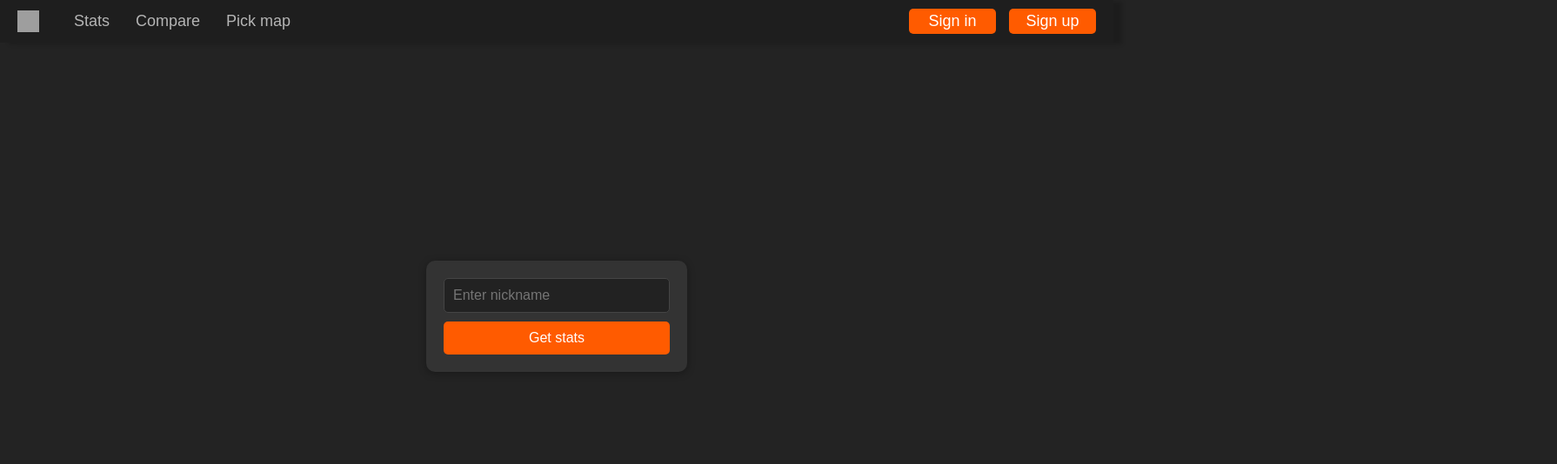
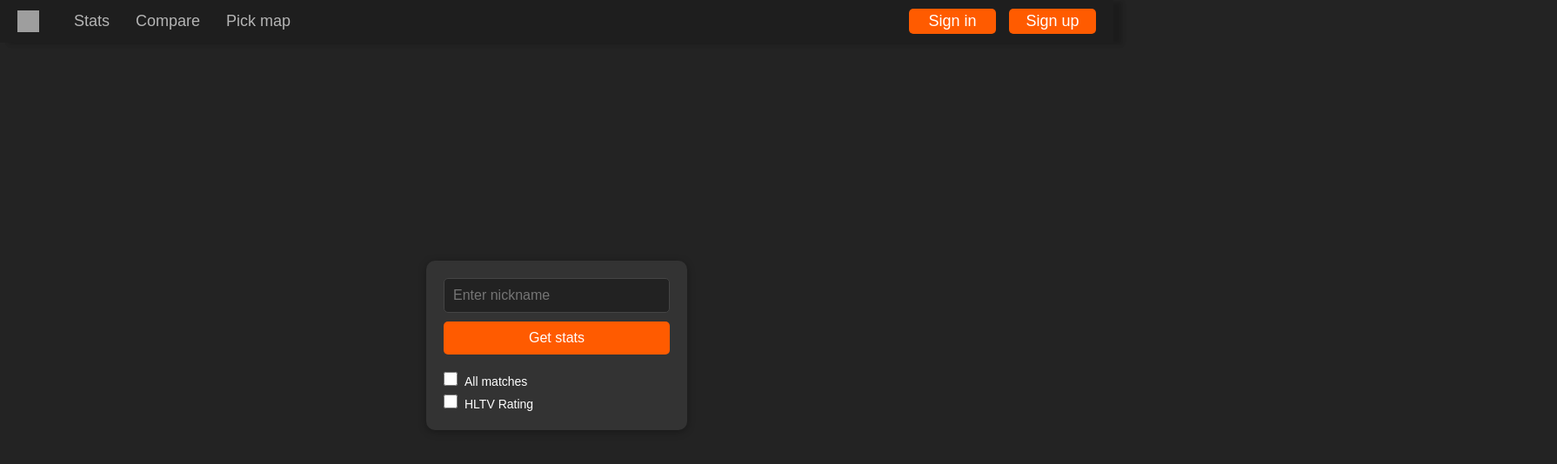
Before and after one commit to e1esm/FaceitStatsWeb, a Vue app: page /stats in a window 1280 px wide. Shown: the top 534 px of the page at 87% size, 1790 px wide, since content can reach past the window. Built offline with nearby package versions, Linux system fonts and the light colour scheme; grey boxes are pictures that could not be loaded.

Commit message:
added feature for toggling on and off hltv and all matches params

```diff
--- a/src/assets/base.css
+++ b/src/assets/base.css
@@ -59,7 +59,7 @@
 }
 
 body {
-  min-height: 100vh;
+  min-height: 100%;
   color: var(--color-text);
   background: var(--color-background);
   transition:
--- a/src/assets/main.css
+++ b/src/assets/main.css
@@ -16,12 +16,11 @@ a,
 
 @media (min-width: 1024px) {
   body {
-    display: flex;
-    place-items: center;
   }
 
   #app {
     display: grid;
+    height: 100vh;
     grid-template-columns: 1fr 1fr;
   }
 }
--- a/src/components/Compare.vue
+++ b/src/components/Compare.vue
@@ -10,21 +10,20 @@
       <img :src="firstPlayer.avatar" alt="User Avatar" class="user-avatar" />
       <div class="user-details">
         <h2><b>{{ firstPlayer.nickname }}</b></h2>
-        <p>CS2 Skill Level: {{ firstPlayer.cs2SkillLevel }}</p>
+        <p>Skill Level: {{ firstPlayer.cs2SkillLevel }}</p>
       </div>
         </div>
         <div class="stats-container" v-if="firstStats">
         <div class="left-column">
-          <p class="title">{{ firstPlayer.name }}</p>
           <div v-for="(value, key) in firstStats" :key="key" class="stat-row">
             <span class="stat-key">{{ formatKey(key) }}</span>
-            <span class="stat-value" :class="getColor(value, secondStats[key])">{{ formatValue(value) }}</span>
+
+            <span class="stat-value" :class="getColor(value, secondStats[key])" v-if="secondStats">{{ formatValue(value) }}</span>
+            <span class="stat-value" :class="'blue'" v-else>{{ formatValue(value) }}</span>
           </div>
       </div>
     </div>
   </div>
-
-  <div class="divider"></div>
 
   <div class="half">
     <input v-model="secondInput" placeholder="Enter second user to compare" v-if="!secondPlayer"/>
@@ -34,15 +33,15 @@
       <img :src="secondPlayer.avatar" alt="User Avatar" class="user-avatar" />
       <div class="user-details">
         <h2><b>{{ secondPlayer.nickname }}</b></h2>
-        <p>CS2 Skill Level: {{ secondPlayer.cs2SkillLevel }}</p>
+        <p>Skill Level: {{ secondPlayer.cs2SkillLevel }}</p>
       </div>
     </div>
     <div class="stats-container" v-if="secondStats">
         <div class="right-column">
-          <p class="title">{{ secondPlayer.name }}</p>
           <div v-for="(value, key) in secondStats" :key="key" class="stat-row">
             <span class="stat-key">{{ formatKey(key) }}</span>
-            <span class="stat-value" :class="getColor(value, firstStats[key])">{{ formatValue(value) }}</span>
+            <span class="stat-value" :class="getColor(value, firstStats[key])"v-if="firstStats">{{ formatValue(value) }}</span>
+            <span class="stat-value" :class="'blue'" v-else>{{ formatValue(value) }}</span>
           </div>
         </div>
       </div>
@@ -63,6 +62,7 @@ export default {
   },
   data() {
     return {
+      allMatches: false,
       firstInput: '',
       secondInput: '',
       firstPlayer: null,
@@ -75,13 +75,11 @@ export default {
     async handleComparisonButton(id) {
       if(id == 1){
         this.firstPlayer = await UserService.getUser(this.firstInput);
-        this.firstStats = await StatsService.getAverageStatsOf(this.firstPlayer.playerId);
+        this.firstStats = await StatsService.getAverageStatsOf(this.firstPlayer.playerId, this.allMatches, true);
       }else{
         this.secondPlayer = await UserService.getUser(this.secondInput);
-        this.secondStats = await StatsService.getAverageStatsOf(this.secondPlayer.playerId);
+        this.secondStats = await StatsService.getAverageStatsOf(this.secondPlayer.playerId, this.allMatches, true);
       }
-
-      console.log(this.firstPlayer);
     },
 
     beforeRouteLeave(to, from, next) {
@@ -123,12 +121,6 @@ export default {
   display: flex;
   height: 100vh;
   width: 100vw;
-}
-
-.divider {
-  width: 2px;
-  background-color: #575757;
-  height: 100vh;
 }
 
 .half {
--- a/src/components/Stats.vue
+++ b/src/components/Stats.vue
@@ -14,9 +14,8 @@
       <div
         class="stat-item"
         v-for="(value, key) in stats"
-        :key="key"
-      >
-        <span class="stat-key">{{ formatKey(key) }}</span>
+        :key="key" v-if="key!='hltvRating' || isHLTVRequired">
+        <span class="stat-key">{{formatKey(key) }}</span>
         <span class="stat-value">{{ formatValue(value) }}</span>
       </div>
     </div>
@@ -25,6 +24,17 @@
       <div class="input-container" v-if="!user">
         <input v-model="inputData" type="text" placeholder="Enter nickname" />
         <button @click="submitData">Get stats</button>
+
+        <div class="checkbox-container" v-if="!firstPlayer && !secondPlayer">
+        <label>
+          <input type="checkbox" id="all-matches-checkbox" v-model="allMatches" />
+          <span>All matches</span>
+        </label>
+        <label>
+          <input type="checkbox" id="hltv-rating-checkbox" v-model="isHLTVRequired" />
+          <span>HLTV Rating</span>
+        </label>
+      </div>
       </div>
     </div>
   </div>
@@ -44,6 +54,8 @@ export default {
   },
   data() {
     return {
+      allMatches: false,
+      isHLTVRequired: false,
       inputData: '',
       user: null,
       stats: null,
@@ -75,7 +87,10 @@ export default {
 
     async getAverageData() {
       try{
-        this.stats = await StatsService.getAverageStatsOf(this.user.playerId);
+        this.stats = await StatsService.getAverageStatsOf(this.user.playerId, this.allMatches, this.isHLTVRequired);
+        if(!this.isHLTVRequired){
+          delete this.stats.hltvRating;
+        }
       }catch(error){
         console.error('Error fetching data:', error);
         this.stats = null;
@@ -95,6 +110,7 @@ export default {
   },
   beforeRouteLeave(to, from, next) {
     this.clearResponse();
+    this.allMatches = false;
     next();
   },
 };
@@ -225,5 +241,28 @@ margin: -100px 0 0 -150px;
   margin-top: 5px;
 }
 
+.checkbox-container {
+  align-items: center;
+  margin-bottom: -5px;
+  width: 20px;
+  margin-top: 20px;
+}
+
+label {
+  display: flex;
+  width: 100vw;
+}
+
+input[type="checkbox"] {
+  cursor: pointer;
+  width: 16px;
+  height: 16px;
+  margin-right: 8px;
+}
+
+span {
+  font-size: 14px;
+  color: white;
+}
 
 </style>
--- a/src/services/stats.js
+++ b/src/services/stats.js
@@ -1,8 +1,8 @@
 import axios from 'axios';
 import { PlayerStats } from '@/models/Stats';
 
-export async function getAverageStatsOf(id){
-    const response = await axios.get(`http://localhost:8080/api/stats/average/${id}?all_matches=false&hltv_rating=true`)
+export async function getAverageStatsOf(id, allMatches, hltvRequired){
+    const response = await axios.get(`http://localhost:8080/api/stats/average/${id}?all_matches=${allMatches}&hltv_rating=${hltvRequired}`)
         .catch(function(error){
             if(error.response){
                 throw 'Error fetching user stats: ' + error.response.status;
--- a/src/services/user.js
+++ b/src/services/user.js
@@ -8,9 +8,6 @@ export async function getUser(nickname){
                 throw 'Error fetching user info: ' + error.response.status;
             }
         });
-
-        console.log(response.data);
-
     let user = new User(response.data);
     return user;
 }
```
